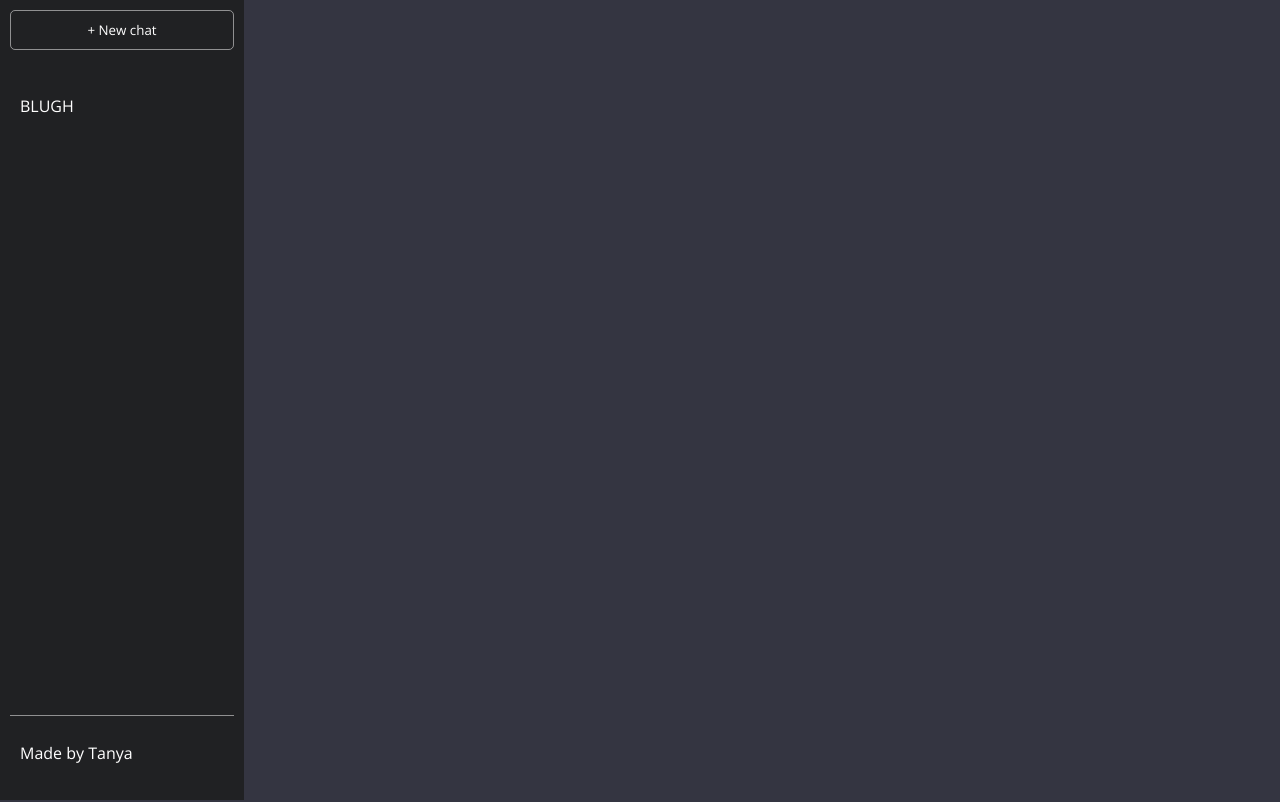
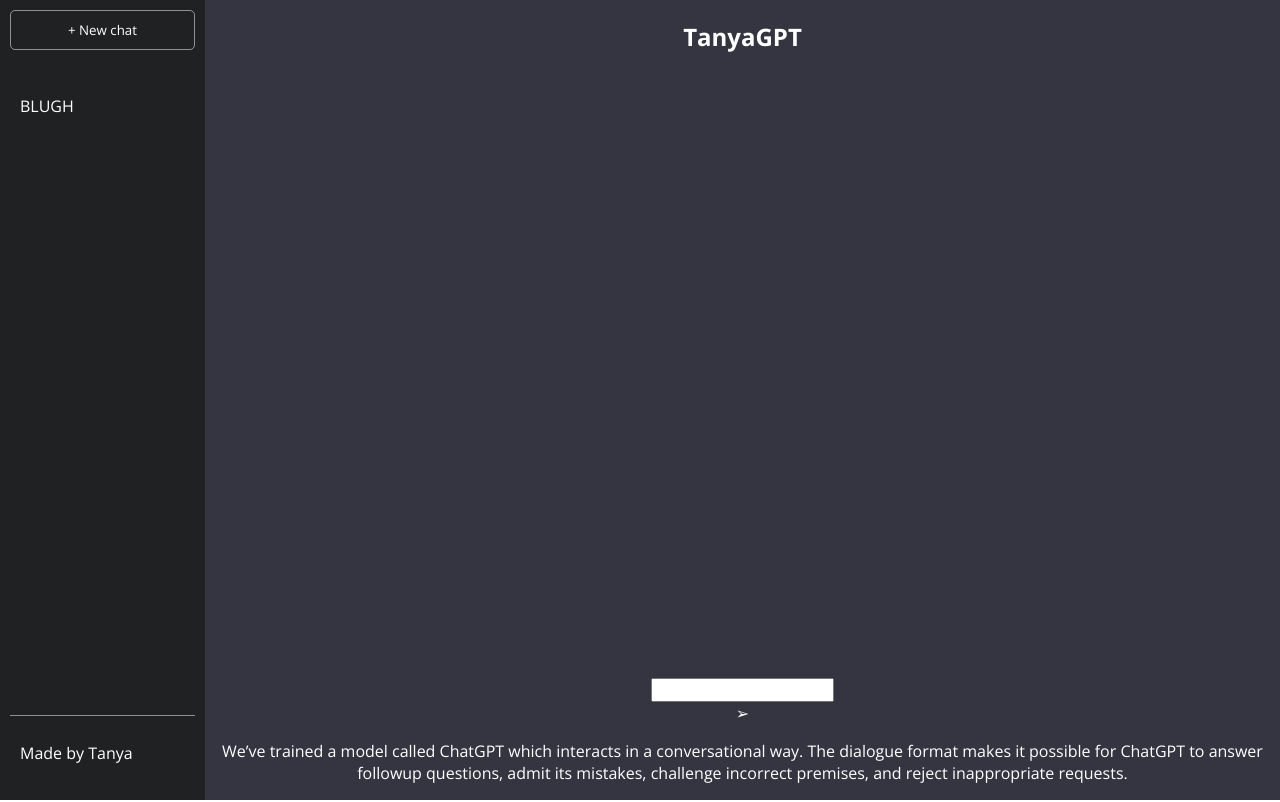
Before and after one commit to Milli-Mi/react-chatgpt-clone, a React (Create React App) app: page / in a window 1280 px wide. Shown: the top 802 px of the page. Built offline with nearby package versions, Linux system fonts and the light colour scheme.

Commit message:
Update index.css

```diff
--- a/src/index.css
+++ b/src/index.css
@@ -11,6 +11,7 @@
 
 .app {
   background-color: #343541;
+  display: flex;
 }
 
 .side-bar {
@@ -50,5 +51,10 @@
 .main {
   height: 100vh;
   width: 100%;
+  display: flex;
+  flex-direction: column;
+  justify-content: space-between;
+  align-items: center;
+  text-align: center;
 
 }
```
